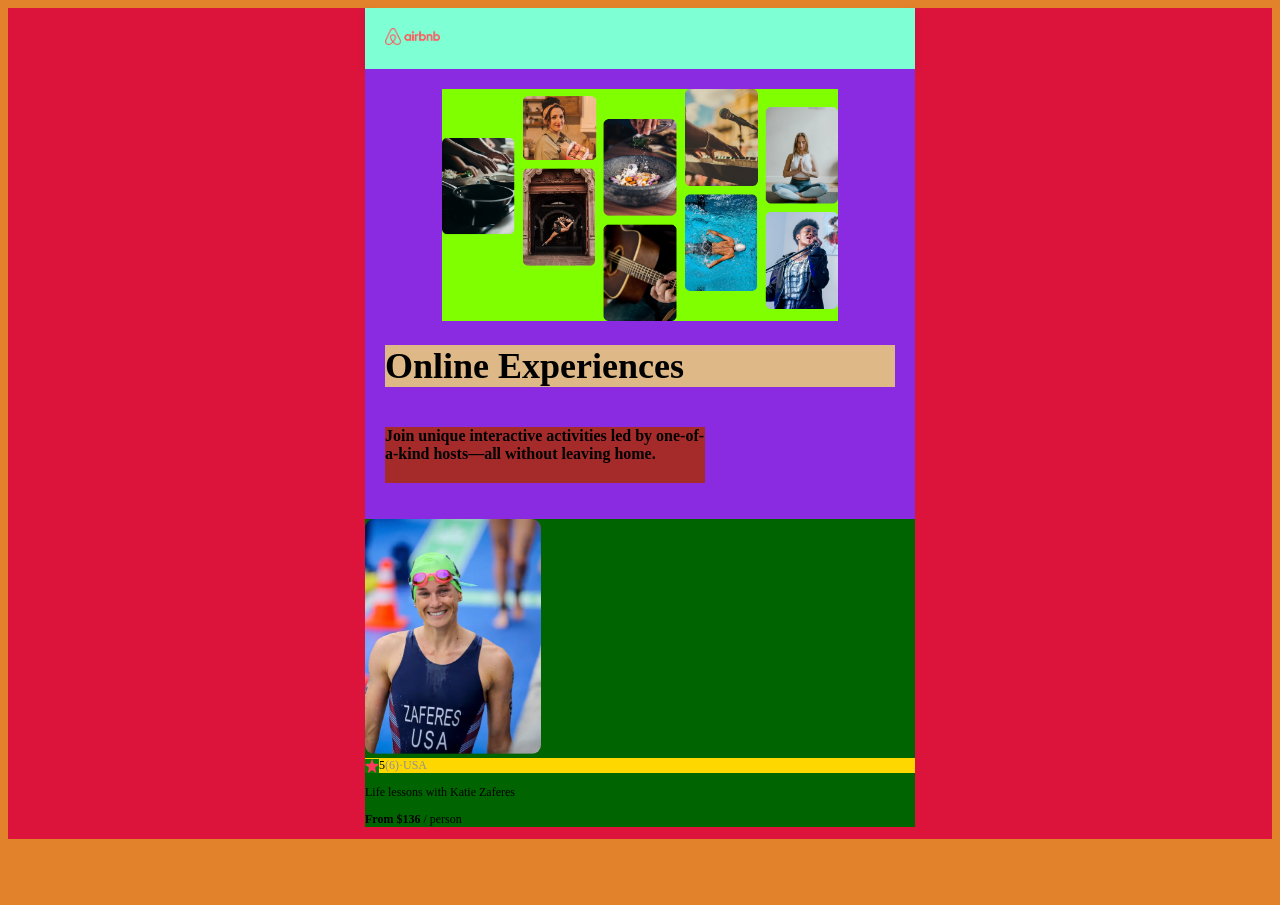
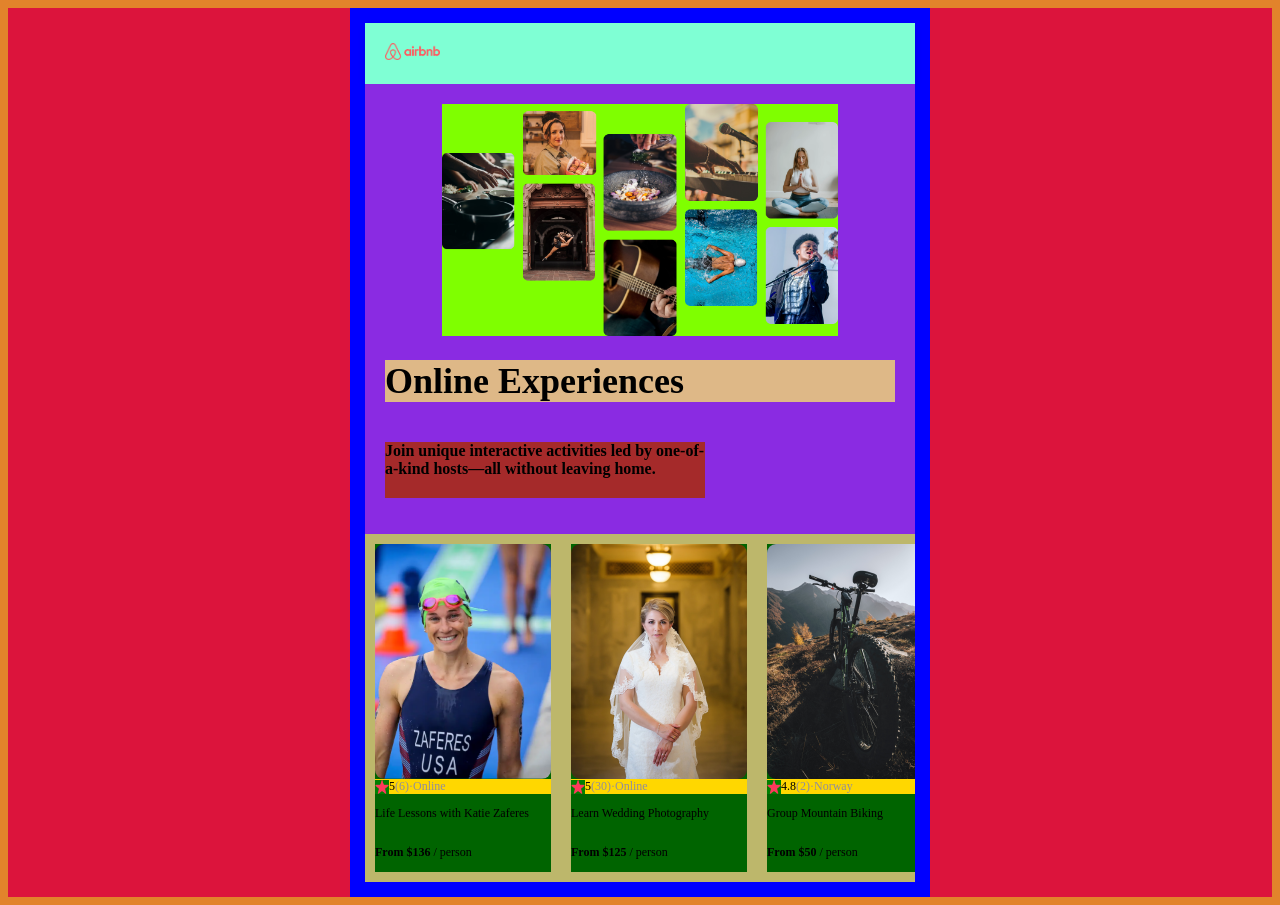
Before and after one commit to imevasoldi/AirBnb-clone, a React (Vite) app: page / in a window 1280 px wide. Before the commit the page ends 847 px from the top, so only its background shows below. Built offline with nearby package versions, Linux system fonts and the light colour scheme.

Commit message:
cards overflow css setting

```diff
--- /dev/null
+++ b/data.js
@@ -0,0 +1,41 @@
+export default [
+    {
+        id: 1,
+        title: "Life Lessons with Katie Zaferes",
+        description: "I will share with you what I call \"Positively Impactful Moments of Disappointment.\" Throughout my career, many of my highest moments only came after setbacks and losses. But learning from those difficult moments is what gave me the ability to rise above them and reach my goals.",
+        price: 136,
+        coverImg: "katie-zaferes.png",
+        stats: {
+            rating: 5.0,
+            reviewCount: 6
+        },
+        location: "Online",
+        openSpots: 0,
+    },
+    {
+        id: 2,
+        title: "Learn Wedding Photography",
+        description: "Interested in becoming a wedding photographer? For beginner and experienced photographers alike, join us in learning techniques required to leave the happy couple with memories that'll last a lifetime.",
+        price: 125,
+        coverImg: "wedding-photography.png",
+        stats: {
+            rating: 5.0,
+            reviewCount: 30
+        },
+        location: "Online",
+        openSpots: 27,
+    },
+    {
+        id: 3,
+        title: "Group Mountain Biking",
+        description: "Experience the beautiful Norwegian landscape and meet new friends all while conquering rugged terrain on your mountain bike. (Bike provided!)",
+        price: 50,
+        coverImg: "mountain-bike.png",
+        stats: {
+            rating: 4.8,
+            reviewCount: 2
+        },
+        location: "Norway",
+        openSpots: 3,
+    }
+]
--- a/src/App.jsx
+++ b/src/App.jsx
@@ -1,21 +1,28 @@
+import data from "../data"
 import Card from "./Components/Card"
 import Hero from "./Components/Hero"
 import Navbar from "./Components/Navbar"
 
 function App() {
+  const cardElements = data.map(card => (
+    <Card
+      key={card.id}
+      title={card.title}
+      price={card.price}
+      url={card.coverImg}
+      starurl="star.png"
+      rating={card.stats.rating}
+      views={card.stats.reviewCount}
+      country={card.location}
+    />
+  ))
   return (
     <div className="container">
       <Navbar/>
       <Hero/>
-      <Card
-        url="\katie-zaferes.png"
-        starurl="\star.png"
-        rating={5.0}
-        views={6}
-        country="USA"
-        price={136}
-        title="Life lessons with Katie Zaferes"
-      />
+      <div className="cards--container">
+        {cardElements}
+      </div>
     </div>
   )
 }
--- a/style.css
+++ b/style.css
@@ -24,7 +24,7 @@
 .container {
   width: 550px;
   /* margin: 0 auto; */
-  /* padding: 15px; */
+  padding: 15px;
   background-color: blue;
 }
 
@@ -81,9 +81,10 @@
 }
 
 .card {
-  /* display: grid;
-  justify-content: center;
-  align-items: center; */
+  /* margin: 10px; */
+  flex: 0 0 auto;
+  display: flex;
+  flex-direction: column;
   background-color: darkgreen;
   font-size: 12px;
 }
@@ -109,3 +110,14 @@
 .views{
   color: #918E9B
 }
+
+.cards--container{
+  padding: 10px;
+  display: flex;
+  flex-wrap: nowrap;
+  overflow-x: auto;
+  gap: 20px;
+
+
+  background-color: darkkhaki;
+}
```
Also changed, not shown: public/mountain-bike.png (added), public/wedding-photography.png (added).
